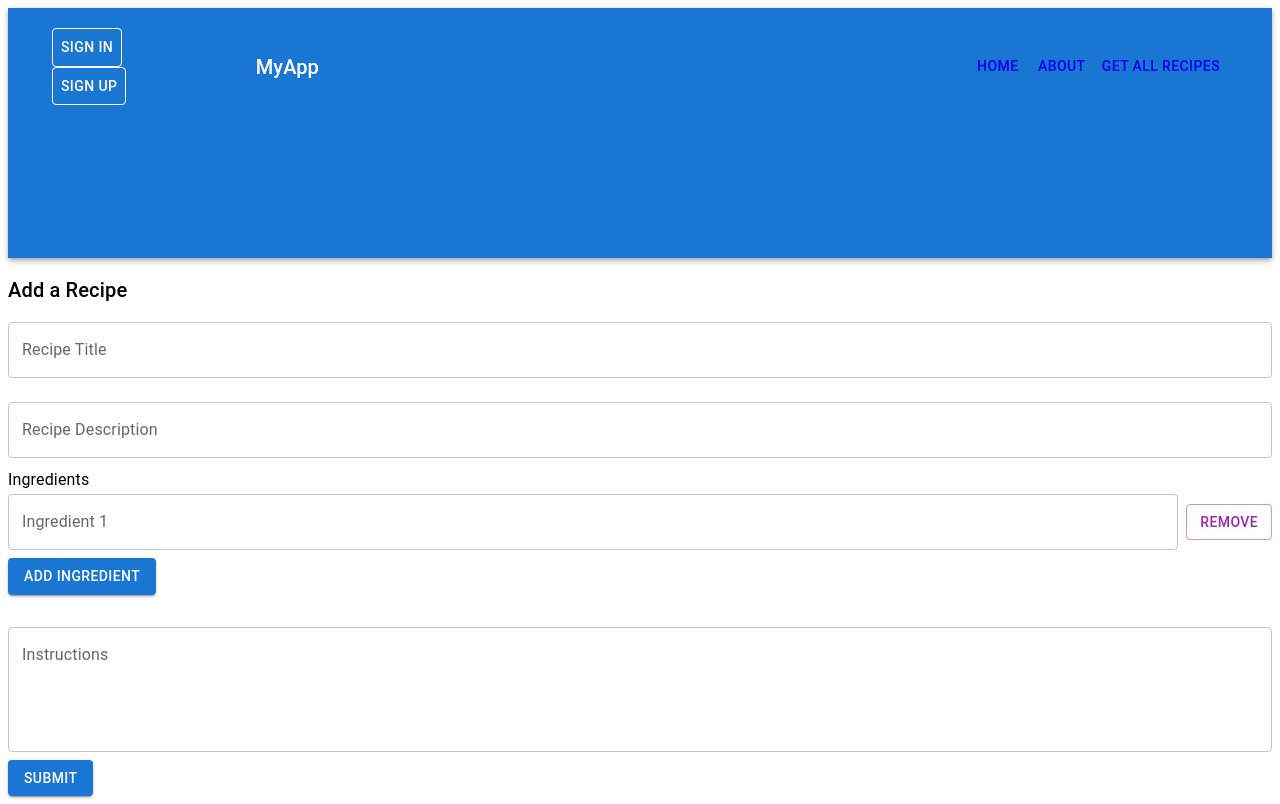
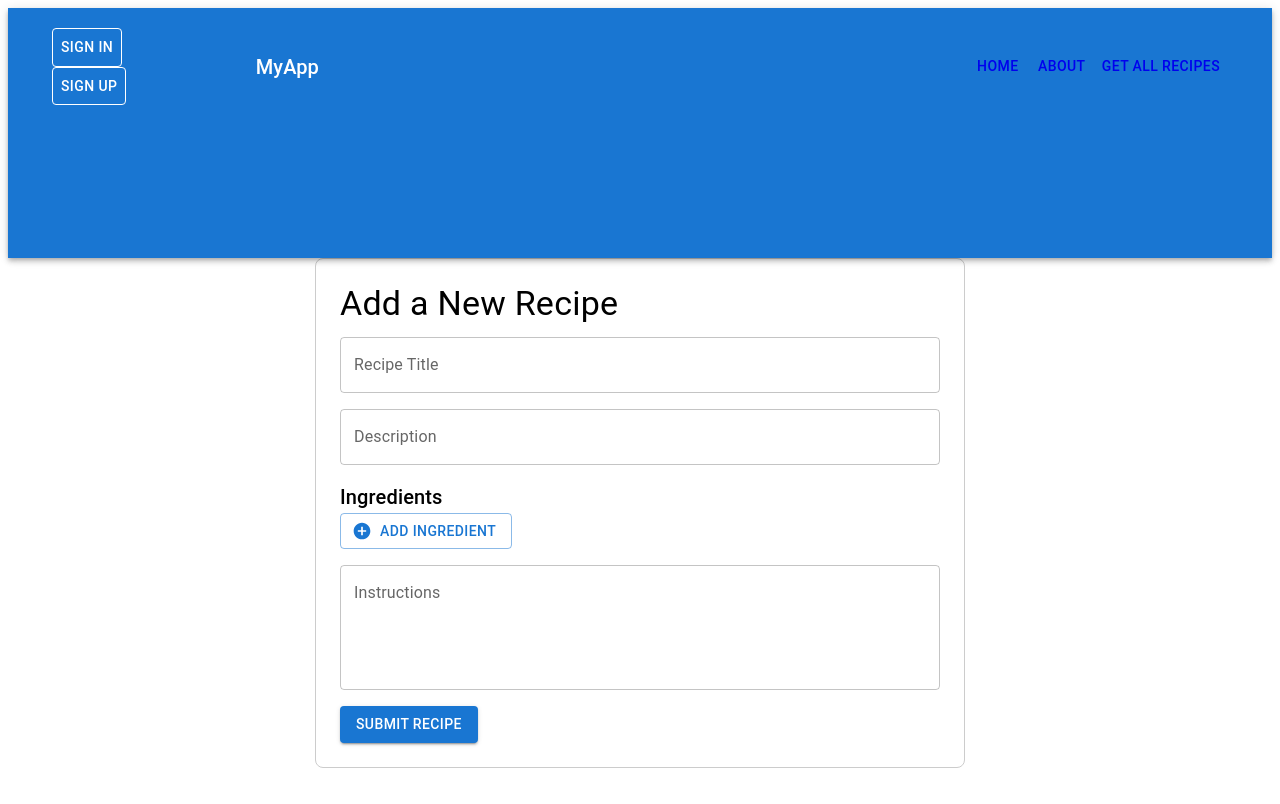
Before and after one commit to tova327/react-project, a React (Vite) app in the folder vite-project/: page /recipes/add in a window 1280 px wide. Built offline with nearby package versions, Linux system fonts and the light colour scheme.

Commit message:
final react project 3

```diff
--- a/vite-project/package.json
+++ b/vite-project/package.json
@@ -13,7 +13,8 @@
     "@emotion/react": "^11.14.0",
     "@emotion/styled": "^11.14.0",
     "@hookform/resolvers": "^3.10.0",
-    "@mui/material": "^6.3.1",
+    "@mui/icons-material": "^6.4.2",
+    "@mui/material": "^6.4.2",
     "@reduxjs/toolkit": "^2.5.1",
     "axios": "^1.7.9",
     "formik": "^2.4.6",
--- /dev/null
+++ b/vite-project/src/components/IngredientInput.tsx
@@ -0,0 +1,36 @@
+import React from 'react';
+import { Controller, UseFormSetValue } from 'react-hook-form';
+import { TextField, IconButton, Box, Button } from '@mui/material';
+import RemoveCircleIcon from '@mui/icons-material/RemoveCircle';
+
+interface IngredientInputProps {
+  control: any;
+  index: number;
+  errors: any;
+  onRemove: () => void;
+}
+
+const IngredientInput: React.FC<IngredientInputProps> = ({ control, index, errors, onRemove }) => {
+  return (
+    <Box sx={{ display: 'flex', alignItems: 'center', mb: 1 }}>
+      <Controller
+        name={`ingredients.${index}` as const}
+        control={control}
+        render={({ field }) => (
+          <TextField
+            fullWidth
+            variant="outlined"
+            {...field}
+            error={!!errors.ingredients?.[index]}
+            helperText={errors.ingredients?.[index]?.message}
+          />
+        )}
+      />
+      <IconButton onClick={onRemove}>
+        <RemoveCircleIcon color="error" />
+      </IconButton>
+    </Box>
+  );
+};
+
+export default IngredientInput;
--- a/vite-project/src/components/RecipeForm.tsx
+++ b/vite-project/src/components/RecipeForm.tsx
@@ -1,123 +1,125 @@
-import React, { useContext, useEffect, useState } from 'react';
-import { useForm, Controller } from 'react-hook-form';
+import React, { useContext, useState } from 'react';
+import { useForm, useFieldArray } from 'react-hook-form';
 import { yupResolver } from '@hookform/resolvers/yup';
-import * as Yup from 'yup';
-import { TextField, Button, Box, Typography, Stack } from '@mui/material';
-import { useDispatch } from 'react-redux';
+import * as yup from 'yup';
+import { TextField, Button, Box, Typography, Snackbar } from '@mui/material';
+import AddCircleIcon from '@mui/icons-material/AddCircle';
 import { addRecipe } from '../store/recipeSlice';
 import { MainUserContext } from './userReducer';
+import { useDispatch } from 'react-redux';
+import { AppDispatch } from '../store/store';
+import IngredientInput from './IngredientInput';
 
-interface RecipeToAdd {
+type RecipeToAdd = {
   title: string;
   description: string;
   ingredients: string[];
   instructions: string;
-}
+};
 
 const RecipeForm: React.FC = () => {
-  const [int,setInt]=useState([''])
+  const [errorMessage, setErrorMessage] = useState<string | null>(null);
+  const [snackbarOpen, setSnackbarOpen] = useState(false);
+
+  const validationSchema = yup.object().shape({
+    title: yup.string().required('Title is required'),
+    description: yup.string().required('Description is required'),
+    ingredients: yup.array().of(yup.string().required('Ingredient is required')).required('At least one ingredient is required'),
+    instructions: yup.string().required('Instructions are required'),
+  });
+
+  const { register, handleSubmit, formState: { errors }, control, reset } = useForm<RecipeToAdd>({
+    resolver: yupResolver(validationSchema),
+    defaultValues: { ingredients: [''] },
+  });
+
+
+  const { fields: ingredientFields, append, remove } = useFieldArray({
+    control,
+    name: "ingredients"
+  });
+
   const { state: cuser } = useContext(MainUserContext);
-  const dispatch = useDispatch();
-  const defaultValue: RecipeToAdd = {
-    title: '',
-    description: '',
-    ingredients: [''],
-    instructions: '',
+  const dispatch = useDispatch<AppDispatch>();
+
+  const onSubmit = async (data: RecipeToAdd) => {
+    try {
+      await dispatch(addRecipe({
+        recipe: data,
+        userid: cuser.id,
+      })).unwrap();
+      console.log('Form data submitted:', data);
+      reset();
+    } catch (error) {
+      if (error === "Unauthorized") {
+        setErrorMessage("Unauthorized. You have to log in in order to add a recipe.");
+      } else {
+        setErrorMessage("An error occurred while adding the recipe.");
+      }
+      setSnackbarOpen(true);
+    }
   };
 
-  const validationSchema = Yup.object().shape({
-    title: Yup.string().required('Title is required'),
-    description: Yup.string().required('Description is required'),
-    ingredients: Yup.array().required('Ingredient is required')
-      .of(Yup.string().required('Ingredient is required'))
-      .min(1, 'At least one ingredient is required'),
-    instructions: Yup.string().required('Instructions are required'),
-  });
-
-  const { control, handleSubmit, register, getValues, setValue } = useForm({
-    defaultValues: defaultValue,
-    resolver: yupResolver(validationSchema),
-  });
-
-  useEffect(()=>{setInt(getValues('ingredients'))},[])
-
-  const onSubmit = (data: RecipeToAdd) => {
-    setValue('ingredients', [...int])
-    dispatch(addRecipe({ recipe: data, userid: cuser.id }));
-    console.log('Form data submitted:', data);
+  const handleSnackbarClose = () => {
+    setSnackbarOpen(false);
   };
 
   return (
-    <Box component="form" onSubmit={handleSubmit(onSubmit)} sx={{ mt: 2 }}>
-
-      <Typography variant="h6">Add a Recipe</Typography>
-
+    <Box sx={{ maxWidth: 600, margin: '0 auto', padding: 3, border: '1px solid #ccc', borderRadius: 2 }}>
+      <Typography variant="h4" gutterBottom>
+        Add a New Recipe
+      </Typography>
+      <form onSubmit={handleSubmit(onSubmit)}>
         <TextField
+          fullWidth
+          label="Recipe Title"
+          variant="outlined"
           {...register('title')}
-        label="Recipe Title"
+          error={!!errors.title}
+          helperText={errors.title?.message}
+          sx={{ mb: 2 }}
+        />
+        <TextField
           fullWidth
-        margin="normal"
+          label="Description"
+          variant="outlined"
+          {...register('description')}
+          error={!!errors.description}
+          helperText={errors.description?.message}
+          sx={{ mb: 2 }}
         />
-
-      <TextField
-        {...register('description')}
-        label="Recipe Description"
-        fullWidth
-        margin="normal"
+        <Typography variant="h6">Ingredients</Typography>
+        {ingredientFields.map((field, index) => (
+          <IngredientInput
+            key={field.id} // Use field.id for unique key
+            control={control}
+            index={index}
+            errors={errors}
+            onRemove={() => remove(index)} // Use remove method from useFieldArray
           />
-
-      <Typography variant="subtitle1">Ingredients</Typography>
-      {int.map((ingredient, index) => (
-        <Box key={index} sx={{ display: 'flex', alignItems: 'center', mb: 1 }}>
-          <TextField
-            {...register(`ingredients.${index}`)}
-            label={`Ingredient ${index + 1}`}
-            fullWidth
-          />
-          <Button
-            type="button"
-            onClick={() => {
-              const ingredients = int//getValues('ingredients');
-              ingredients.splice(index, 1);
-              setInt([...ingredients])
-              //setValue('ingredients', [...ingredients]);
-            }}
-            variant="outlined"
-            color="secondary"
-            sx={{ ml: 1 }}
-            size="medium"
-          >
-            Remove
-          </Button>
-        </Box>
         ))}
         <Button
-        type="button"
-        onClick={() => {
-          const ingredients = int//getValues('ingredients');
-          setInt([...ingredients, ''])
-          //setValue('ingredients', [...ingredients, '']);
-        }}
-        variant="contained"
+          variant="outlined"
+          startIcon={<AddCircleIcon />}
+          onClick={() => append('')} // Use append method from useFieldArray
           sx={{ mb: 2 }}
-        size="medium"
         >
           Add Ingredient
         </Button>
-
         <TextField
-        {...register('instructions')}
+          fullWidth
           label="Instructions"
-        fullWidth
-        margin="normal"
+          variant="outlined"
           multiline
           rows={4}
+          {...register('instructions')}
+          error={!!errors.instructions}
+          helperText={errors.instructions?.message}
+          sx={{ mb: 2 }}
         />
-
-      <Button type="submit" variant="contained" color="primary" size="medium">
-        Submit
-      </Button>
-
+        <Button type="submit" variant="contained" color="primary"> Submit Recipe </Button>
+      </form>
+      <Snackbar open={snackbarOpen} onClose={handleSnackbarClose} message={errorMessage} autoHideDuration={6000}/>
     </Box>
   );
 };
--- a/vite-project/src/components/RecipesList.tsx
+++ b/vite-project/src/components/RecipesList.tsx
@@ -4,44 +4,39 @@ import ListItem from '@mui/material/ListItem';
 import ListItemText from '@mui/material/ListItemText';
 import { useSelector, useDispatch } from 'react-redux';
 import { fetchRecipes, Recipe } from '../store/recipeSlice';
-import { StoreType } from '../store/store';
+import { AppDispatch, StoreType } from '../store/store';
 import { Alert, CircularProgress, Divider, ListItemButton, Stack } from '@mui/material';
 import { useEffect, useState } from 'react';
 import FullRecipe from './fullRecipe';
 
 export default function GutterlessList() {
-
-    const { list: recipesList } = useSelector((store: StoreType) => store)
-    const dispatch: any = useDispatch()
-    const[recipe,setRecipe]=useState({
-        id:0,
+    const { list: recipesList } = useSelector((store: StoreType) => store);
+    const dispatch = useDispatch<AppDispatch>();
+    const [recipe, setRecipe] = useState<Recipe>({
+        id: 0,
         title: '',
         description: '',
         ingredients: [''],
         instructions: '',
-      }as Recipe)
-    useEffect(
-        () => {
-            dispatch(fetchRecipes())
-        },
-        [])
+    });
+
+    useEffect(() => {
+        dispatch(fetchRecipes());
+    }, [dispatch]);
+
     return (
-        <Stack direction="row"
-            divider={<Divider orientation="vertical" flexItem />}
-            spacing={2}
-        >
-            <List sx={{ width: '100%', maxWidth: 360, bgcolor: 'background.paper' }}>
-                {recipesList.length!=0?recipesList.map((value) => (
+        <Stack direction="row" divider={<Divider orientation="vertical" flexItem />} spacing={2}>
+            <List sx={{ width: '100%', maxWidth: 360, bgcolor: 'background.paper', maxHeight: '400px', overflow: 'auto' }}>
+                {recipesList.length !== 0 ? recipesList.map((value) => (
                     <ListItem key={value.id} component="div" disablePadding>
-                        <ListItemButton onClick={ ()=>setRecipe(value)}>
+                        <ListItemButton onClick={() => setRecipe(value)}>
                             <ListItemText primary={`${value.title}`} />
                         </ListItemButton>
                     </ListItem>
-                )):<CircularProgress />}
+                )) : <CircularProgress />}
             </List>
             <div>
-                {recipe.id!=0?<FullRecipe recipe={recipe}/>:<Alert severity="info">the recipe you will choose should be seen here</Alert>}
-
+                {recipe.id !== 0 ? <FullRecipe recipe={recipe} /> : <Alert severity="info">The recipe you will choose should be seen here</Alert>}
             </div>
         </Stack>
     );
--- a/vite-project/src/store/recipeSlice.ts
+++ b/vite-project/src/store/recipeSlice.ts
@@ -1,4 +1,4 @@
-import { createAsyncThunk, createSlice } from "@reduxjs/toolkit";
+import { createAsyncThunk, createSlice, PayloadAction } from "@reduxjs/toolkit";
 import axios from "axios";
 import { StoreType } from "./store";
 
@@ -45,6 +45,10 @@ export const addRecipe = createAsyncThunk('recipes/add',
             return response.data
         }
         catch (e: any) {
+            if(e.status==403){
+                return thunkAPI.rejectWithValue("Unauthorized")
+
+            }
             return thunkAPI.rejectWithValue(e.message)
         }
     }
@@ -54,36 +58,32 @@ const recipesSlice = createSlice({
     name: 'recipes',
     initialState: { list: [] as Recipe[], loading: true },
     reducers: {
-        // add: (state) => {
-        //     state.list.push({
-        //         id: state.list.length,
-        //         title: 'new recipe',
-        //         description: "",
-        //         ingredients: [],
-        //         instructions: ""
-        //     })
-        // }
+
     },
     extraReducers: (builder) => {
         builder
             .addCase(fetchRecipes.fulfilled,
-                (state, action) => {
+                (state, action:PayloadAction<Recipe[]>) => {
                     console.log('fulfilled');
                     state.list = [...action.payload]
                 })
             .addCase(fetchRecipes.rejected,
                 () => {
+
                     console.log('failed');
                 }
             )
             .addCase(addRecipe.fulfilled,
-                (state, action) => {
+                (state, action:PayloadAction<Recipe>) => {
                     console.log('add: fulfilled');
-                    state.list = [...state.list, action.payload.recipe]
+                    state.list = [...state.list, action.payload]
                 })
             .addCase(addRecipe.rejected,
                 () => {
+
+
                     console.log('add: failed');
+
                 }
             )
     }
--- a/vite-project/src/store/store.ts
+++ b/vite-project/src/store/store.ts
@@ -6,5 +6,5 @@ const store = configureStore({
 });
 
 export type StoreType = ReturnType<typeof store.getState>
-
+export type AppDispatch= typeof store.dispatch
 export default store
```
Also changed, not shown: vite-project/src/components/Custombutton.tsx (added, +23 -0 lines), vite-project/src/components/Try.tsx (+38 -17 lines), vite-project/src/components/login.tsx (+4 -3 lines), vite-project/src/components/reg.login.update.tsx (+7 -4 lines), 1 other file (tests, documents, lock files or other folders). Lines whose indentation alone changed are shown as unchanged.
